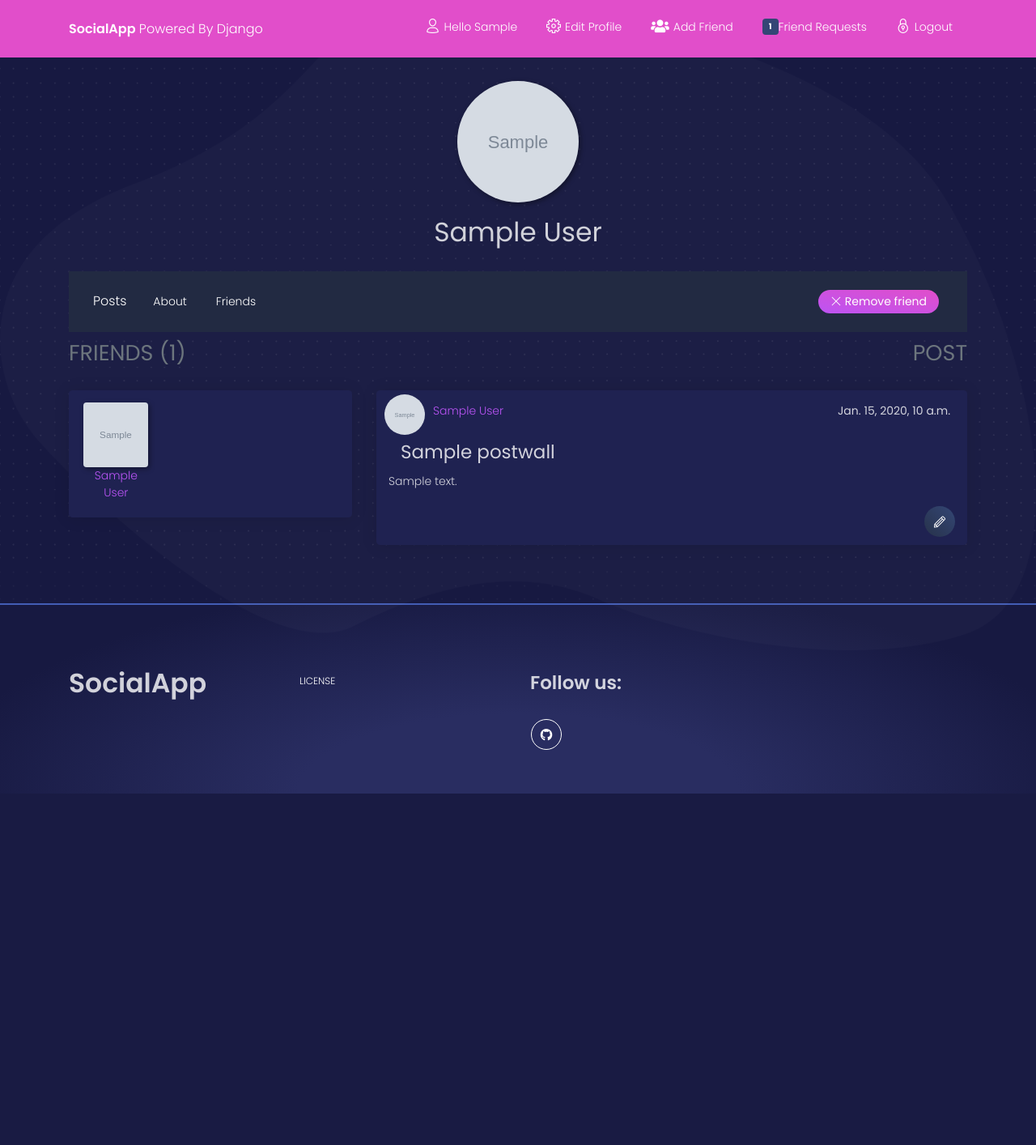
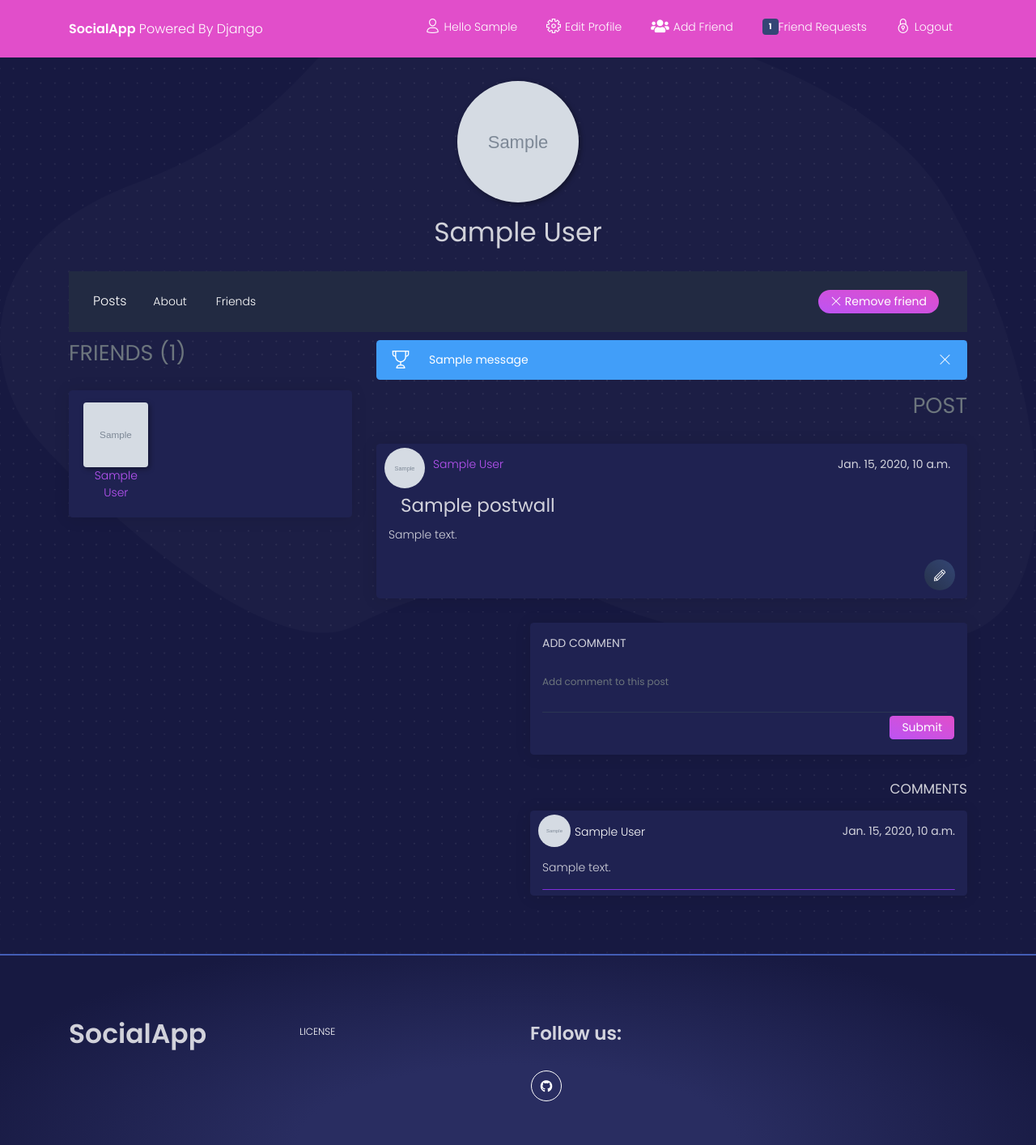
Before and after one commit to kami2/socialapp, a Django app: page /post/1/ in a window 1280 px wide. Shown: the whole page at 81% size. Before the commit the page ends 980 px from the top, so only its background shows below. Run offline with Django 3.2, Linux system fonts and the light colour scheme; a user stored in the database is signed in; tables that the repository leaves empty hold one stand-in row (values such as "Sample post"); grey boxes marked "Sample" are stand-in pictures; one stand-in notice (Sample message) is shown; some libraries are stand-ins or nearby versions.

Commit message:
Add comment function to posts

```diff
--- a/ubek/admin.py
+++ b/ubek/admin.py
@@ -1,8 +1,9 @@
 from django.contrib import admin
 from django.contrib.auth.admin import UserAdmin
-from .models import User, Friend_Request, Profile, PostWall
+from .models import User, Friend_Request, Profile, PostWall, CommentPost
 
 admin.site.register(User, UserAdmin)
 admin.site.register(Profile)
 admin.site.register(Friend_Request)
 admin.site.register(PostWall)
+admin.site.register(CommentPost)
--- a/ubek/forms.py
+++ b/ubek/forms.py
@@ -2,7 +2,7 @@ from django.forms import ModelForm, Textarea
 from django.contrib.auth.forms import UserCreationForm, UserChangeForm
 from django.contrib.auth import get_user_model
 from django import forms
-from .models import Profile, PostWall
+from .models import Profile, PostWall, CommentPost
 
 
 
@@ -77,6 +77,14 @@ class PostForm(ModelForm):
             'title': forms.TextInput(attrs={'placeholder': 'Post title', 'class': 'form-control'}),
         }
 
+class CommentForm(ModelForm):
+    comment = forms.CharField(widget=forms.Textarea(attrs={'placeholder': 'Add comment to this post',
+                                                        'class': 'form-control',
+                                                        'style': 'height: 60px;width:500px'}))
+    class Meta:
+        model = CommentPost
+        fields = ['comment']
+
 class EditPostForm(ModelForm):
     text = forms.CharField(widget=forms.Textarea(attrs={'placeholder': 'What are you thinking?',
                                                         'class': 'form-control',
--- a/ubek/models.py
+++ b/ubek/models.py
@@ -36,8 +36,16 @@ class PostWall(models.Model):
     pub_date = models.DateTimeField(auto_now=True)
 
     def __str__(self):
-        return str(self.user)
+        return str(self.title)
 
+class CommentPost(models.Model):
+    post = models.ForeignKey(PostWall, on_delete=models.CASCADE, related_name='comment')
+    user = models.ForeignKey(User, on_delete=models.CASCADE)
+    comment = models.TextField()
+    pub_date = models.DateTimeField(auto_now=True)
+
+    def __str__(self):
+        return str(self.post)
 
 class Friend_Request(models.Model):
     from_user = models.ForeignKey(User, related_name='from_user', on_delete=models.CASCADE)
--- a/ubek/templates/ubek/profile/post_detail.html
+++ b/ubek/templates/ubek/profile/post_detail.html
@@ -36,6 +36,16 @@
 
 
       <div class="col-sm-8">
+
+        {% for message in messages %}
+        <div class="alert alert-info alert-with-icon">
+            <button type="button" aria-hidden="true" class="close" data-dismiss="alert" aria-label="Close">
+                <i class="tim-icons icon-simple-remove"></i>
+            </button>
+            <span data-notify="icon" class="tim-icons icon-trophy"></span>
+            <span>{{ message }}</span>
+        </div>
+        {% endfor %}
 
          <div class="row">
             <div class="col text-right"><h2 class="text-muted">POST</h2></div>
@@ -86,6 +96,7 @@
         {% endif %}
 
 
+
       <div class="modal fade modal-black" id="editpost{{posts.id}}" tabindex="-1" role="dialog" aria-labelledby="myModalLabel" style="display: none;" aria-hidden="true">
         <div class="modal-dialog">
           <div class="modal-content">
@@ -111,7 +122,7 @@
                   </div>
                 </div>
                 <div class="text-center">
-                  <button type="submit" class="btn btn-primary my-4" name="Edit Post" value="{{ post.id }}">Save</button>
+                  <button type="submit" class="btn btn-primary my-4" name="Edit Post" value="{{ posts.id }}">Save</button>
                 </div>
               </form>
             </div>
@@ -120,11 +131,72 @@
       </div>
 
       </div>
-     <!-- END POST -->
+      <!-- END POST -->
+
+       <!-- ADD COMMENTS -->
+
+          <div class="row">
+              <div class="col-sm-3"></div>
+              <div class="col-sm-9">
+                <div class="card">
+                    <div class="card-header">
+                        <div>ADD COMMENT</div>
+                    </div>
+                <div class="card-body">
+                    <form method="POST" action="">
+                        {% autoescape off %}
+                        {% csrf_token %}
+                        {{ commentform.comment }}
+                        <div align="right"><button class="btn btn-primary btn-sm" type="submit" name="Add Comment">Submit</button></div>
+                        {% endautoescape %}
+                    </form>
+                </div>
+                </div>
+              </div>
+          </div>
+      <!-- END ADD COMMENTS -->
+
+       <div class="row">
+           <div class="col-sm-12" align="right">
+               <h4>COMMENTS</h4>
+           </div>
+       </div>
+
+      <!-- COMMENTS -->
+      <div class="row">
+              <div class="col-sm-3"></div>
+              <div class="col-sm-9">
+                <div class="card">
+                    {% for comment in comments %}
+                    <div class="card-header">
+                        <div class="row">
+                            <div class="col-sm-7" align="left" style="margin-top: -5px; margin-left: -5px;">
+                            <a href="{% url 'profile page' comment.user.id %}">
+                                 <img src="{{ comment.user.profile.profile_photo.url }}"
+                                       style="width: 40px;
+                                              margin-left: 0px;
+                                              margin-top: -5px;
+                                              margin-right: 5px;
+                                              height: 40px;
+                                              border-radius: 50%;
+                                              margin-bottom: 0px;"></a><a style="color: white;" href="{% url 'profile page' comment.user.id %}">{{ comment.user.first_name }} {{ comment.user.last_name }}</a></div>
+
+                            <div class="col-sm" align="right">{{ comment.pub_date }}</div>
+                        </div>
+                    </div>
+                <div class="card-body" style="margin-bottom: -25px">
+                    <p>{{ comment.comment }}</p>
+                    <hr style="border-top: 1px solid #7e2ddb; width: 100%">
+                </div>
+                    {% endfor %}
+                </div>
+              </div>
       </div>
-  </div>
+      <!-- END COMMENTS -->
+      </div>
 </div>
-    </div>
+</div>
+</div>
 <br><br>
 
 
@@ -143,7 +215,6 @@
         <!-- END Footer -->
   </div>
   <!--   Core JS Files   -->
-  {% include 'ubek/login/scripts.html' %}
   <!-- END Scripts -->
 </body>
 
--- a/ubek/views.py
+++ b/ubek/views.py
@@ -2,10 +2,10 @@ from django.contrib.auth.decorators import login_required
 from django.shortcuts import render, redirect, get_object_or_404
 from django.core.paginator import Paginator, EmptyPage, PageNotAnInteger
 from django.contrib.auth import authenticate, logout, login, get_user_model
-from .models import Friend_Request, User, PostWall
+from .models import Friend_Request, User, PostWall, CommentPost
 from django.contrib import messages
 from django.http import HttpResponse
-from .forms import CreateUserForm, EditProfile, EditUserForm, PostForm, EditPostForm
+from .forms import CreateUserForm, EditProfile, EditUserForm, PostForm, EditPostForm, CommentForm
 
 @login_required(login_url='login')
 def home(request):
@@ -180,9 +180,13 @@ def post_detail(request, postID):
     User = get_user_model()
     posts = PostWall.objects.get(id=postID)
     show_profile = User.objects.get(id=posts.user.id)
+
     if show_profile.profile.visible is False and show_profile != request.user and request.user not in show_profile.friends.all():
         messages.info(request, 'You need to be friends with ' + show_profile.first_name + ' to see his profile')
         return redirect('home')
+
+    commentform = CommentForm()
+    comments = CommentPost.objects.filter(post = postID)
     my_friend_requests = Friend_Request.objects.filter(to_user=request.user).count()
     all_friend_requests = Friend_Request.objects.filter(to_user=request.user).first()
     friend_number = show_profile.friends.all().count()
@@ -196,8 +200,22 @@ def post_detail(request, postID):
             form_edit_post_save = form_edit_post.save(commit=False)
             form_edit_post_save.user = request.user
             form_edit_post_save.save()
+            messages.info(request, 'Post has been updated')
+            return redirect('post detail', post_id)
+
+    if request.method == 'POST' and 'Add Comment' in request.POST:
+        commentform = CommentForm(request.POST)
+        if commentform.is_valid():
+            commentform_save = commentform.save(commit=False)
+            commentform_save.user = request.user
+            commentform_save.post = posts
+            commentform_save.save()
+            messages.info(request, 'Your comment have been added')
+            return redirect('post detail', posts.id)
 
     content = {
+        'commentform' : commentform,
+        'comments' : comments,
         'show_profile' : show_profile,
         'my_friend_requests': my_friend_requests,
         'all_friend_requests': all_friend_requests,
```
Also changed, not shown: ubek/templates/ubek/profile/profile.html (+5 -2 lines), README.md, ubek/migrations/0016_commentpost.py (added), ubek/migrations/0017_auto_20210608_2056.py (added).
